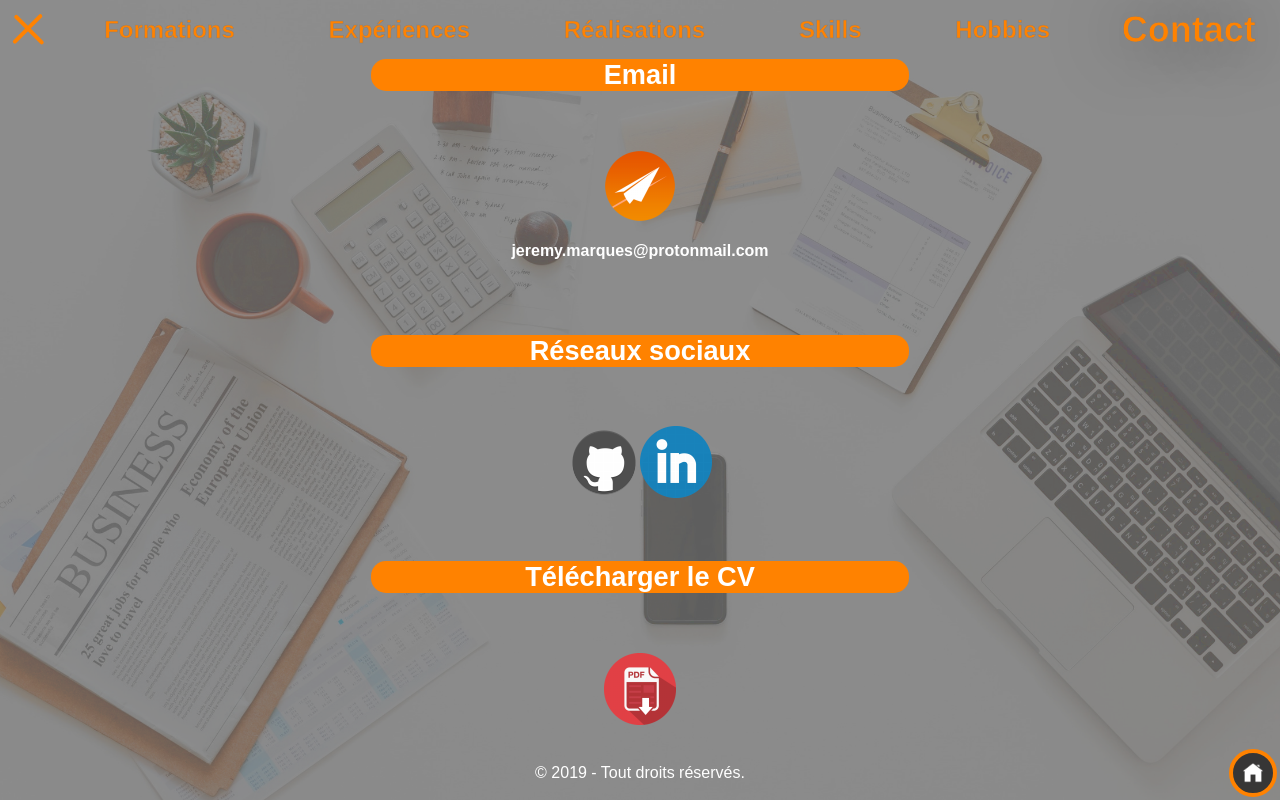
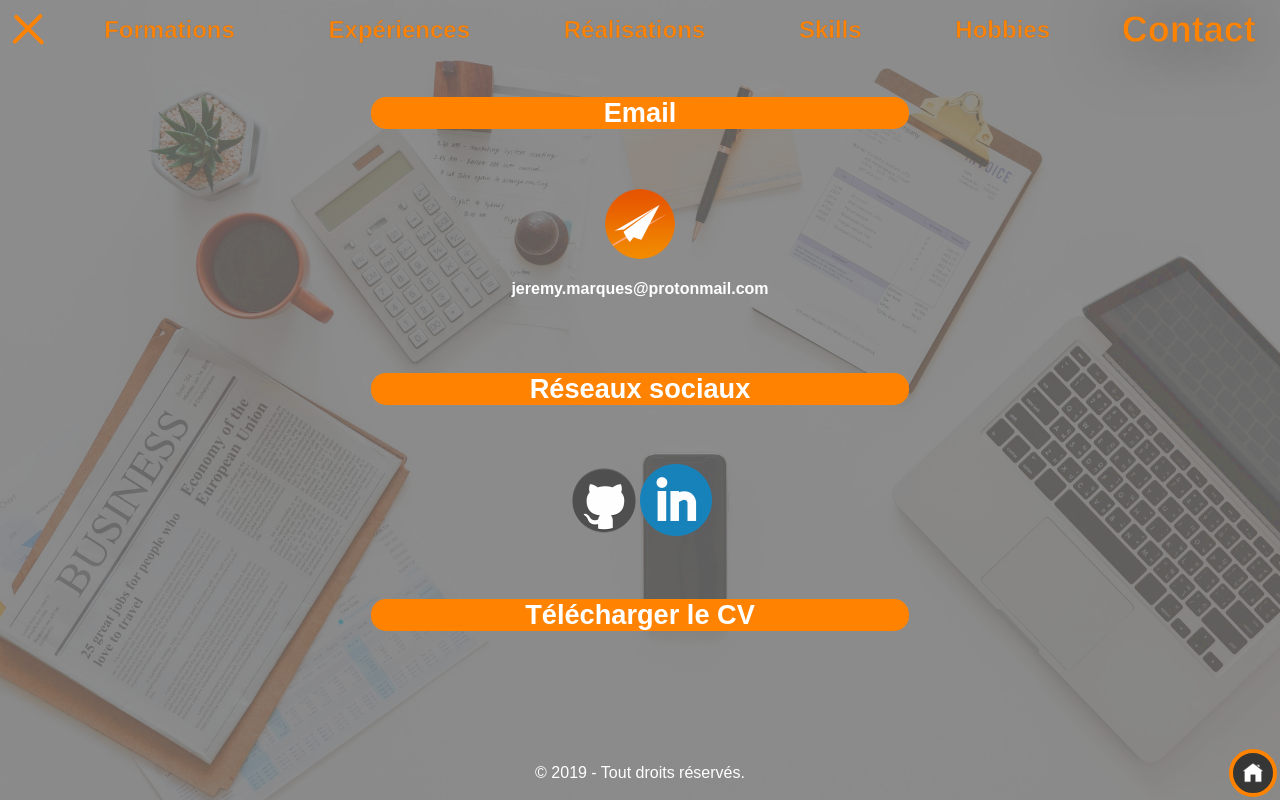
Before and after one commit to jeremymarques/jeremymarques.github.io, a plain HTML site: page html/index_contacts.html in a window 1280 px wide. Drawn offline with Linux system fonts and the light colour scheme.

Commit message:
Update index_contacts.html

```diff
--- a/html/index_contacts.html
+++ b/html/index_contacts.html
@@ -45,7 +45,6 @@
             <div class="bloc">
                 <p class="subtitle1">Télécharger le CV</p>
                 <div class="cv">
-                    <a target="_blank" href="../CV.pdf" download="CV Jérémy Marques"><img class="zoomLogo" title="Télécharger le CV en PDF" src="../images/pdf_icon.png" alt=""></a>
                 </div>
             </div>
             <a class="returnHome" title="Retour à l'accueil" href="../index.html"><img src="../images/home.png" alt=""></a>
```
